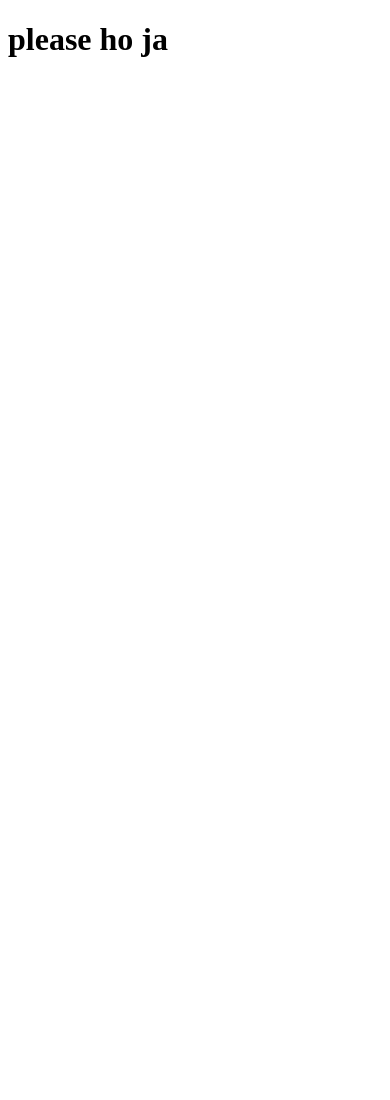
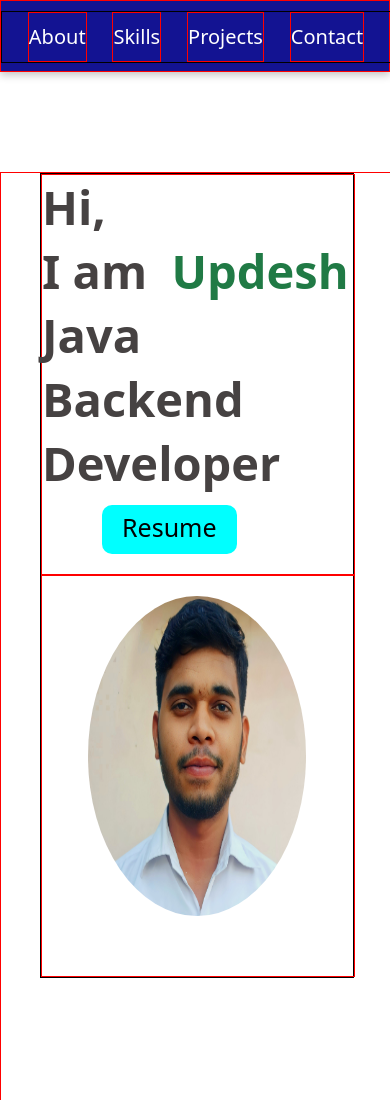
Before and after one commit to Updesh012/Updesh012.github.io, a plain HTML site: page index.html in a window 390 px wide. Shown: the top 1100 px of the page. Before the commit the page ends 844 px from the top, so only its background shows below. Drawn offline with Linux system fonts and the light colour scheme.

Commit message:
adding about me section

```diff
--- /dev/null
+++ b/index.css
@@ -0,0 +1,294 @@
+*{
+    margin: 0px;
+    padding: 0px;
+    font-family: system-ui, -apple-system, BlinkMacSystemFont, 'Segoe UI', Roboto, Oxygen, Ubuntu, Cantarell, 'Open Sans', 'Helvetica Neue', sans-serif;
+}
+/* ******************************navbar part************************************************* */
+#navbar{
+
+    border: 1px solid red;
+    height: 70px;
+    background-color: rgb(19, 19, 146);
+    box-shadow: rgba(0, 0, 0, 0.24) 0px 3px 8px;
+    /* position: fixed; */
+    /* top: 0px; */
+    position:sticky;
+    top: 0px;
+    margin-bottom: 100px;
+}
+
+#navbar > #leftNavbar{
+
+    width: 50%;
+    border:  1px solid black;
+    display: flex;
+    justify-content:space-evenly;
+
+    height: 50px;
+    margin-left: 50%;
+    margin-top: 10px;
+    font-weight: 500;
+
+
+}
+
+#navbar > #leftNavbar > div{
+
+    border:  1px solid red;
+    /* margin: 5px 40px 5px 30px; */
+    font-size: 25px;
+    color: white;
+    cursor: pointer;
+
+
+}
+
+#navbar > #leftNavbar > div > a{
+    text-decoration-line: none;
+
+    color: white;
+}
+
+#navbar > #leftNavbar > div > a > p:hover{
+    color: rgb(237, 38, 38);
+}
+
+/* *************************for tablet ********************** */
+
+@media all and (min-width : 768px ) and (max-width : 1023px){
+
+    #navbar > #leftNavbar > div{
+        /* margin: auto; */
+    }
+
+    #navbar > #leftNavbar{
+        /* margin-left: 100px; */
+        padding-left: 100px;
+        width: 60%;
+        margin: auto;
+        margin-top: 10px;
+        justify-content:space-evenly;
+    }
+
+}
+
+/* *******************for mobile******************************** */
+
+@media all and (min-width : 320px ) and (max-width : 767px){
+
+    #navbar > #leftNavbar{
+
+        margin-left: 0%;
+        width: 100%;
+    }
+
+    #navbar > #leftNavbar > div{
+
+        font-size: 20px;
+        font-weight: 400;
+        padding-top: 10px;
+    }
+
+
+}
+
+
+/* ******************************end of navbar part************************************************* */
+   /* **********************************about me ************************************** */
+
+#aboutMe{
+    border: 1px solid red;
+    width: 100%;
+    height: 1000px;
+}
+
+#aboutMe > #photo{
+
+    width: 80%;
+    border: 1px solid black;
+    margin-left: 10%;
+    margin-right: 10%;
+    display: flex;
+}
+
+#aboutMe > #photo > #name{
+
+    border: 1px solid red;
+    width: 50%;
+
+}
+#name > div{
+
+    display: flex;
+
+}
+
+#name > div > p:last-child{
+
+    font-size: 47px;
+    font-weight: 700;
+    color: rgb(32, 122, 69);
+
+}
+
+  .n{
+    font-size: 47px;
+    font-weight: 700;
+    color: rgb(70, 66, 66);
+}
+
+#resume {
+    background-color: aqua;
+    font-size: 25px;
+    margin-top: 30px;
+    margin-left: 40px;
+    padding: 5px 20px 10px 20px;
+    border-radius: 10px;
+    cursor: pointer;
+    border: transparent;
+}
+#r > a :hover{
+
+    background-color: black;
+    color: white;
+
+
+}
+
+
+#aboutMe > #photo > #pic{
+
+    border: 1px solid red;
+    width: 50%;
+
+}
+
+#pic{
+
+    height: 400px;
+    width: 15%;
+
+}
+#pic > img {
+    margin-left: 120px;
+    width: 70%;
+    height: 90%;
+    border-radius: 50%;
+}
+/* *********************about part*********************************** */
+
+
+
+
+
+/* *************************for tablet ********************** */
+
+@media all and (min-width : 768px ) and (max-width : 1023px){
+
+
+
+    #name > div > p:last-child{
+
+        font-size: 37px;
+        font-weight: 700;
+        color: rgb(32, 122, 69);
+
+    }
+
+    .n{
+        font-size: 37px;
+        font-weight: 700;
+        color: rgb(70, 66, 66);
+    }
+
+
+    #pic{
+
+        height: 400px;
+        width: 15%;
+
+    }
+    #pic > img {
+        margin-left: 30px;
+        width: 70%;
+        height: 80%;
+        border-radius: 50%;
+    }
+
+}
+
+
+
+/* **************************for mobile ************************************* */
+
+@media all and (min-width : 320px ) and (max-width : 767px){
+
+    #aboutMe > #photo{
+
+        display: block;
+
+    }
+
+    #aboutMe > #photo > #name{
+
+        border: 1px solid red;
+        width: 100%;
+
+    }
+
+    #aboutMe > #photo > #pic{
+
+        border: 1px solid red;
+        width: 100%;
+
+    }
+
+    #pic > img {
+        margin-left: 46px;
+        width: 70%;
+        height: 80%;
+        border-radius: 50%;
+        margin-top: 20px;
+    }
+
+    #resume{
+        margin-left: 60px;
+        margin-top: 10px;
+        margin-bottom: 20px;
+    }
+}
+
+
+
+
+
+
+
+
+
+
+
+
+
+
+
+
+
+
+
+
+
+
+
+
+#skills{
+    border: 1px solid red;
+    width: 100px;
+    height: 1000px;
+}
+
+#projects{
+    border: 1px solid red;
+    width: 100px;
+    height: 1000px;
+}
--- a/index.html
+++ b/index.html
@@ -5,8 +5,52 @@
     <meta http-equiv="X-UA-Compatible" content="IE=edge">
     <meta name="viewport" content="width=device-width, initial-scale=1.0">
     <title>Document</title>
+    <link rel="stylesheet" href="index.css">
+
 </head>
 <body>
-    <h1>please ho ja</h1>
+    <div id="container">
+
+        <div id="navbar">
+
+            <div id="leftNavbar">
+                <div><a href="#aboutMe"><p>About </p></a></div>
+                <div><a href="#skills"> <p>Skills</p></a></div>
+                <div><a href="#projects"> <p>Projects</p></a></div>
+                <div><a href="#contact"><p>Contact</p></a></div>
+            </div>
+
+        </div>
+
+        <!-- ********************************************************* -->
+
+        <div id="aboutMe">
+            <div id="photo">
+                <div id="name">
+                    <p class="n">Hi,</p>
+                    <div><p class="n">I am </p><p>&nbsp Updesh</p></div>
+
+                    <p class="n">Java Backend Developer</p>
+
+                    <div id="r"><a href="Updesh_Resume.pdf" download=""><button id="resume">Resume</button></a></div>
+                </div>
+                <div id="pic">
+                    <img src="poto 1.jpg" alt="error">
+                </div>
+            </div>
+            <div id="about">
+
+            </div>
+        </div>
+
+        <div id="skills">
+            skills
+        </div>
+
+        <div id="projects">
+            projects
+        </div>
+
+    </div>
 </body>
 </html>
```
Also changed, not shown: index.js (added), poto 1.jpg (added), 1 other file.
